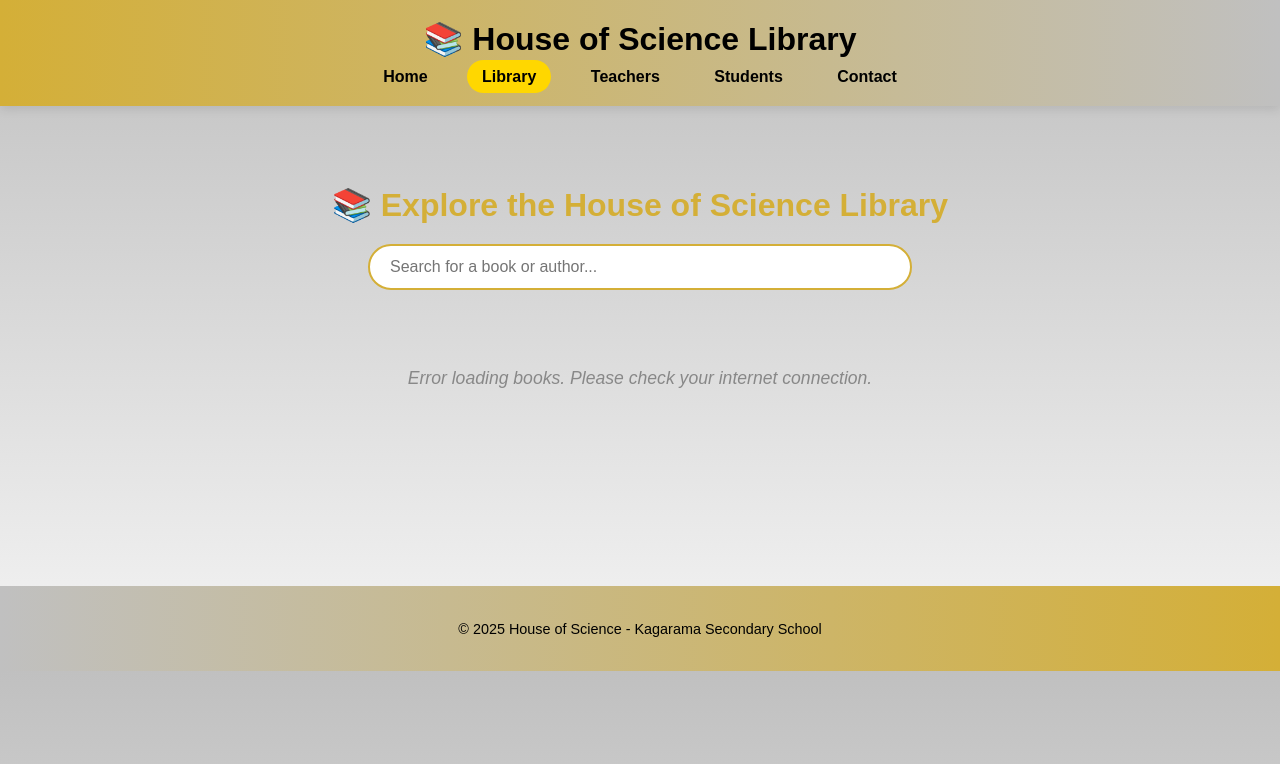
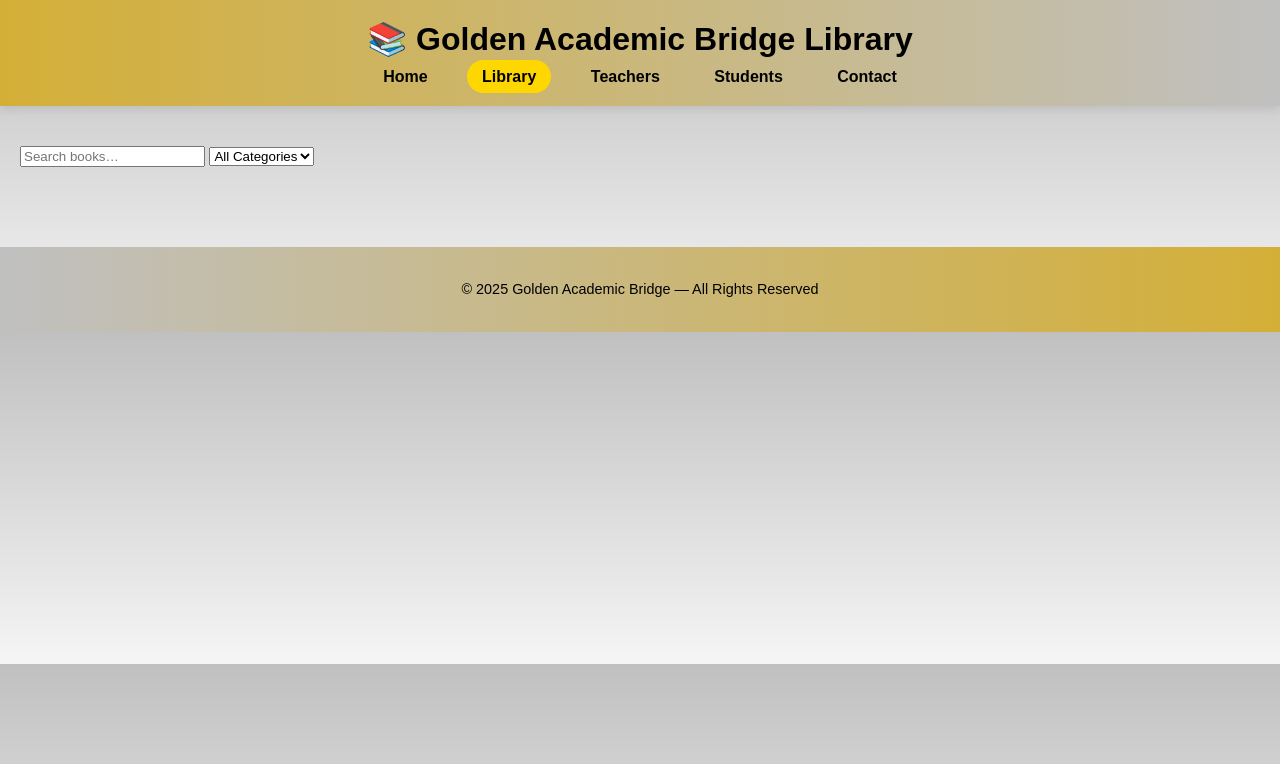
Before and after one commit to jacquessteph11-pixel/golden-academic-bridge, a plain HTML site: page Library.html in a window 1280 px wide. Drawn offline with Linux system fonts and the light colour scheme; no server answers.

Commit message:
Update Library.html

```diff
--- a/Library.html
+++ b/Library.html
@@ -3,34 +3,14 @@
 <head>
 <meta charset="UTF-8">
 <meta name="viewport" content="width=device-width, initial-scale=1.0">
-<title>House of Science Library</title>
-<link rel="stylesheet" href="library.css"><script type="module">
-  // Import Firebase SDKs
-  import { initializeApp } from "https://www.gstatic.com/firebasejs/11.0.1/firebase-app.js";
-  import { getAuth } from "https://www.gstatic.com/firebasejs/11.0.1/firebase-auth.js";
-  import { getFirestore } from "https://www.gstatic.com/firebasejs/11.0.1/firebase-firestore.js";
+<title>Library – Golden Academic Bridge</title>
+<link rel="stylesheet" href="library.css">
+</head>
 
-  // 🔥 Replace this with YOUR Firebase config from console
-  const firebaseConfig = {
-    apiKey: "YOUR_API_KEY",
-    authDomain: "YOUR_PROJECT_ID.firebaseapp.com",
-    projectId: "YOUR_PROJECT_ID",
-    storageBucket: "YOUR_PROJECT_ID.appspot.com",
-    messagingSenderId: "YOUR_SENDER_ID",
-    appId: "YOUR_APP_ID"
-  };
-
-  // Initialize Firebase
-  const app = initializeApp(firebaseConfig);
-  window.auth = getAuth(app); // make globally available
-  window.db = getFirestore(app);
-</script>
-
-</head>
 <body>
 
 <header>
-    <h1>📚 House of Science Library</h1>
+    <h1>📚 Golden Academic Bridge Library</h1>
     <nav>
         <a href="index.html">Home</a>
         <a href="library.html" class="active">Library</a>
@@ -38,26 +18,33 @@
         <a href="students.html">Students</a>
         <a href="contact.html">Contact</a>
     </nav>
-</header><main>
-  <section class="library-header">
-    <h2>📚 Explore the House of Science Library</h2>
-    <input type="text" id="searchBar" placeholder="Search for a book or author...">
-  </section>
-
-  <section class="book-gallery" id="book-gallery">
-    <!-- Book cards will be dynamically inserted here -->
-  </section>
-</main>
-
+</header>
 
 <main>
+
+    <!-- Search + Filter Section -->
+    <section class="search-area">
+        <input type="text" id="searchInput" placeholder="Search books…">
+
+        <select id="categoryFilter">
+            <option value="all">All Categories</option>
+            <option value="Physics">Physics</option>
+            <option value="Chemistry">Chemistry</option>
+            <option value="Biology">Biology</option>
+            <option value="Mathematics">Mathematics</option>
+            <option value="Astronomy">Astronomy</option>
+        </select>
+    </section>
+
+    <!-- Display Books -->
     <section class="book-gallery" id="book-gallery">
-        <!-- Book cards will be dynamically inserted here -->
+        <!-- Books will be dynamically added by library.js -->
     </section>
+
 </main>
 
 <footer>
-    <p>&copy; 2025 House of Science - Kagarama Secondary School</p>
+    <p>© 2025 Golden Academic Bridge — All Rights Reserved</p>
 </footer>
 
 <script src="library.js"></script>
```
